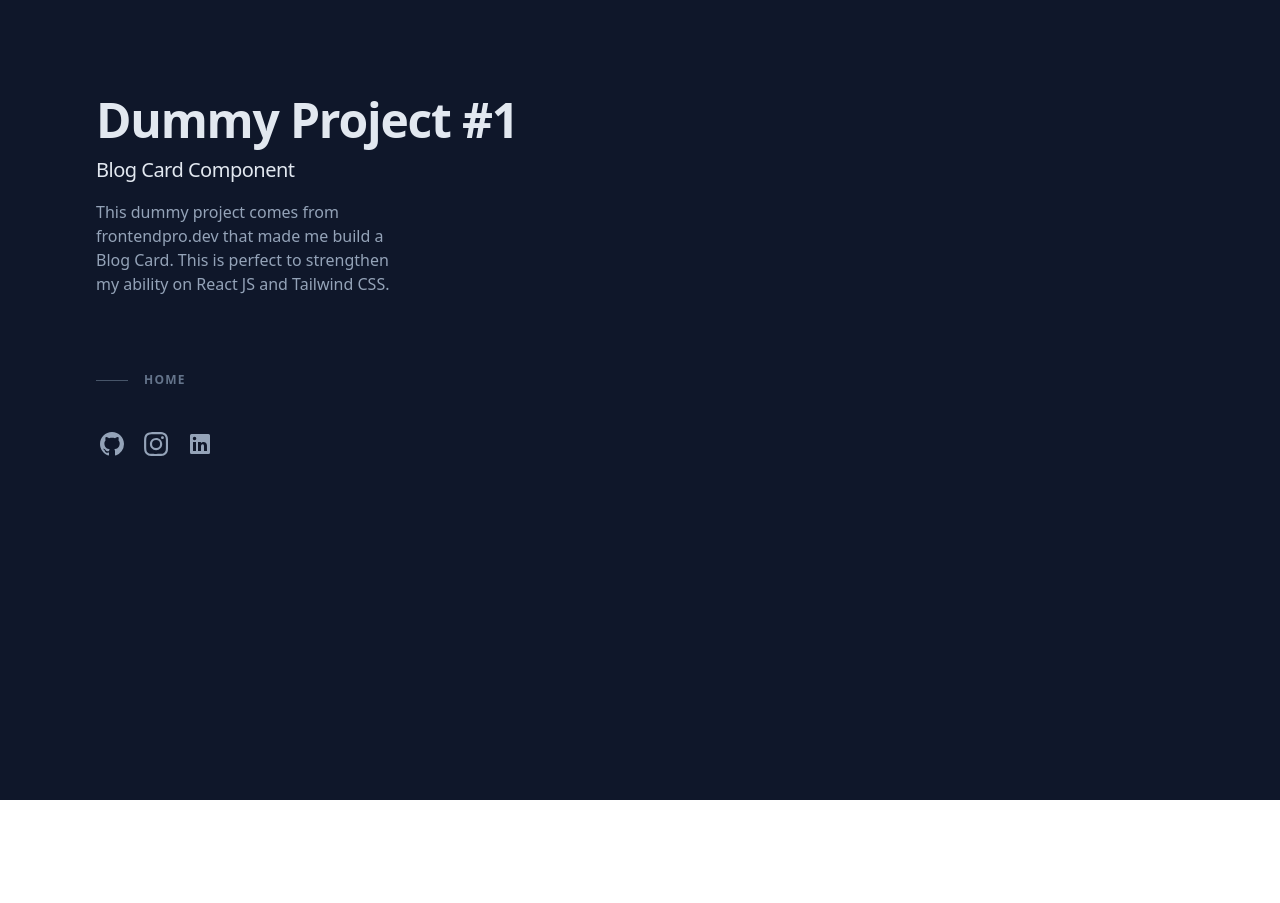
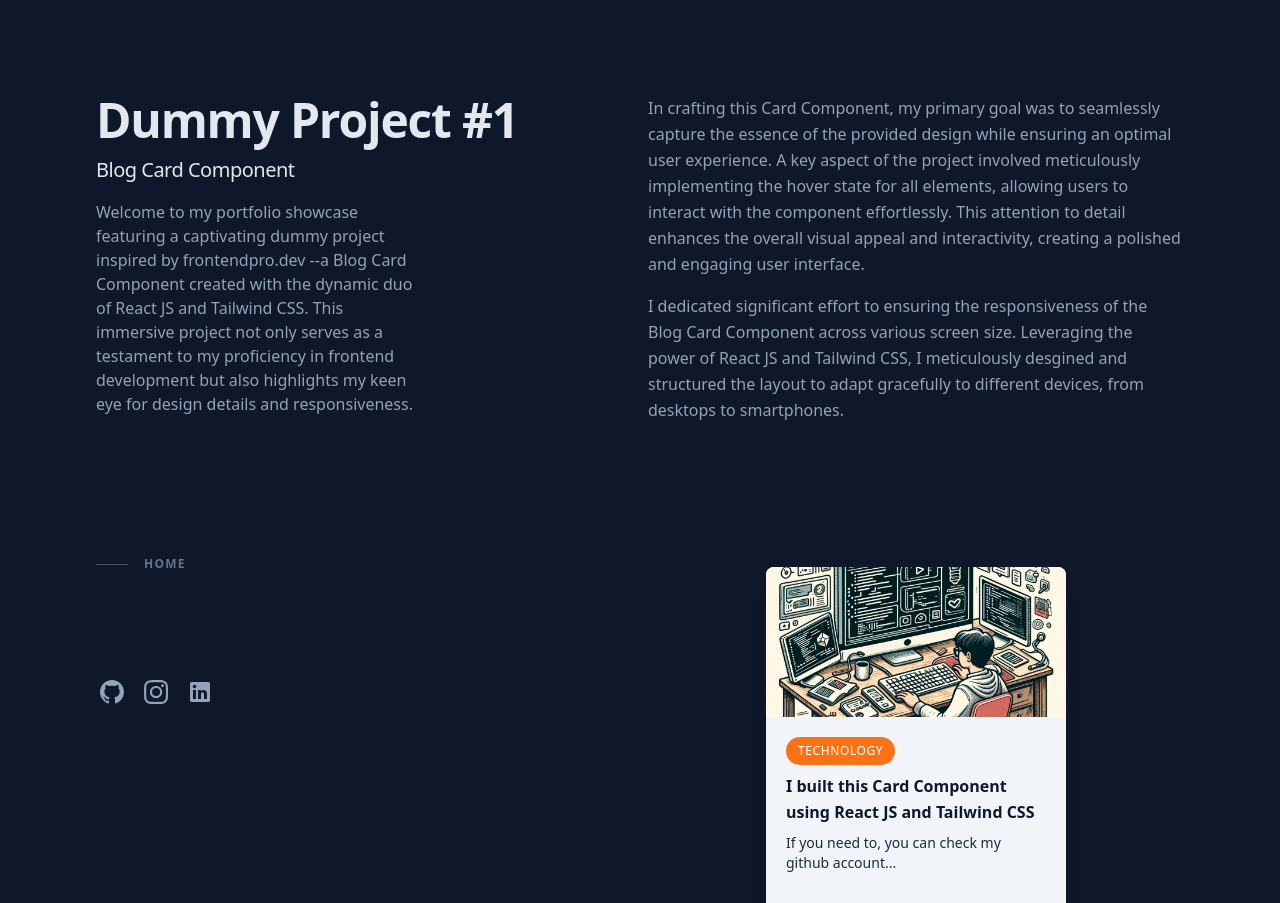
Before and after one commit to fahimhm/portfolio, a React (Vite) app: page /first_project in a window 1280 px wide. Shown: the top 903 px of the page. Before the commit the page ends 800 px from the top, so only its background shows below. Built offline with nearby package versions, Linux system fonts and the light colour scheme.

Commit message:
post: blog card component

```diff
--- a/src/assets/index.js
+++ b/src/assets/index.js
@@ -1,5 +1,5 @@
-import fahim_portfolio from "./fahim_portfolio.png"
+import fahim_portfolio from "./fahim_portfolio.png";
+import card_image from "./card_image.png";
+import profiles from "./profiles.png";
 
-export {
-    fahim_portfolio,
-}
+export { fahim_portfolio, card_image, profiles };
--- a/src/layouts/Layout.jsx
+++ b/src/layouts/Layout.jsx
@@ -1,4 +1,4 @@
-import { LeftSection } from '../layouts';
+import { LeftSection, RightSection } from '../layouts';
 import PropTypes from 'prop-types';
 
 const Layout = (props) => (
@@ -9,6 +9,7 @@ const Layout = (props) => (
         <a href="" className='absolute left-0 top-0 block -translate-x-full rounded bg-gradient-to-br from-teal-400 via-blue-500 to-purple-600 px-4 py-3 text-sm font-bold uppercase tracking-widest text-white focus-visible:translate-x-0'>Skip to content</a>
         <div className='lg:flex lg:justify-between lg:gap-4'>
           <LeftSection titleName={props.titleName} shortDesc={props.shortDesc} longDesc={props.longDesc} />
+          <RightSection para01={props.para01} para02={props.para02} customComponent={props.customComponent} />
         </div>
       </div>
     </div>
@@ -19,6 +20,9 @@ Layout.propTypes = {
   titleName: PropTypes.string,
   shortDesc: PropTypes.string,
   longDesc: PropTypes.string,
+  para01: PropTypes.string,
+  para02: PropTypes.string,
+  customComponent: PropTypes.elementType,
 }
 
 export default Layout
--- /dev/null
+++ b/src/layouts/RightSection.jsx
@@ -0,0 +1,32 @@
+import PropTypes from 'prop-types';
+
+const RightSection = (props) => {
+	const { customComponent: CustomComponent } = props;
+
+  return (
+    <main id="firstproject" className="pt-24 lg:w-1/2 lg:py-24">
+      <section className="mb-16 scroll-mt-16 md:mb-24 lg:mb-36 lg:scroll-mt-24">
+        <div className="sticky top-0 z-20 -mx-6 mb-4 w-screen bg-slate-900/75 px-6 py-5 backdrop-blur md:-mx-12 md:px-12 lg:sr-only lg:relative lg:top-auto lg:mx-auto lg:w-full lg:px-0 lg:py-0 lg:opacity-0">
+          <h2 className="text-sm font-bold uppercase tracking-widest text-slate-200 lg:sr-only">
+            Exciting parts
+          </h2>
+        </div>
+        <div>
+          <p className="mb-4">{props.para01}</p>
+          <p className="mb-4">{props.para02}</p>
+        </div>
+      </section>
+			<section>
+				{CustomComponent && <CustomComponent />}
+			</section>
+    </main>
+  );
+};
+
+RightSection.propTypes = {
+	para01: PropTypes.string,
+	para02: PropTypes.string,
+	customComponent: PropTypes.elementType,
+}
+
+export default RightSection;
--- a/src/layouts/index.js
+++ b/src/layouts/index.js
@@ -1,9 +1,11 @@
 import LeftSection from './LeftSection';
+import RightSection from './RightSection';
 import Layout from './Layout';
 import TitleAndNav from './TitleAndNav';
 
 export {
   Layout,
   LeftSection,
+  RightSection,
   TitleAndNav,
 }
--- a/src/pages/FirstProject.jsx
+++ b/src/pages/FirstProject.jsx
@@ -1,15 +1,68 @@
 import { Layout } from "../layouts";
+import { card_image, profiles } from "../assets";
+
+const Card = () => {
+  return (
+    <div className="container w-[300px] h-[450px] overflow-hidden shadow-[0_35px_15px_-5px_rgba(15,23,42,0.6)] mx-auto my-auto bg-slate-100 rounded-lg">
+      <div className="overflow-hidden h-1/3 w-full">
+        <img
+          src={card_image}
+          alt="image for card component"
+          className="object-cover object-center h-full w-full"
+        />
+      </div>
+      <div className="mx-5 my-3">
+        <ul className="mt-2 flex flex-wrap">
+          <li className="mr-1.5 mt-2">
+            <div className="flex items-center rounded-full bg-orange-500 px-3 py-1 text-xs font-medium leading-5 text-white uppercase tracking-wider">
+              Technology
+            </div>
+          </li>
+        </ul>
+        <div className="mt-2">
+          <h1 className="font-bold text-slate-900">
+            I built this Card Component using React JS and Tailwind CSS
+          </h1>
+          <p className="mt-2 text-slate-800 text-sm">
+            If you need to, you can check my github account...
+          </p>
+        </div>
+        <div className="flex items-center mt-8">
+          <div className="flex-shrink-0 mr-4">
+            <img src={profiles} alt="profile" className="rounded-full h-16 w-16" />
+          </div>
+          <div>
+            <h2 className="font-bold text-xl text-slate-800">
+              Fahim Maula
+            </h2>
+            <p className="text-gray-600">
+              Freelancer
+            </p>
+          </div>
+        </div>
+      </div>
+    </div>
+  );
+};
 
 const FirstProject = () => {
   const titleName = "Dummy Project #1";
   const shortDesc = "Blog Card Component";
-	const longDesc = "This dummy project comes from frontendpro.dev that made me build a Blog Card. This is perfect to strengthen my ability on React JS and Tailwind CSS.";
+  const longDesc =
+    "Welcome to my portfolio showcase featuring a captivating dummy project inspired by frontendpro.dev --a Blog Card Component created with the dynamic duo of React JS and Tailwind CSS. This immersive project not only serves as a testament to my proficiency in frontend development but also highlights my keen eye for design details and responsiveness.";
+  const para01 =
+    "In crafting this Card Component, my primary goal was to seamlessly capture the essence of the provided design while ensuring an optimal user experience. A key aspect of the project involved meticulously implementing the hover state for all elements, allowing users to interact with the component effortlessly. This attention to detail enhances the overall visual appeal and interactivity, creating a polished and engaging user interface.";
+  const para02 =
+    "I dedicated significant effort to ensuring the responsiveness of the Blog Card Component across various screen size. Leveraging the power of React JS and Tailwind CSS, I meticulously desgined and structured the layout to adapt gracefully to different devices, from desktops to smartphones.";
 
   return (
     <Layout
       titleName={titleName}
       shortDesc={shortDesc}
       longDesc={longDesc}
+      para01={para01}
+      para02={para02}
+      customComponent={Card}
     />
   );
 };
```
Also changed, not shown: src/components/MainComponent.jsx (+22 -9 lines), src/assets/card_image.png (added), src/assets/profiles.png (added).
